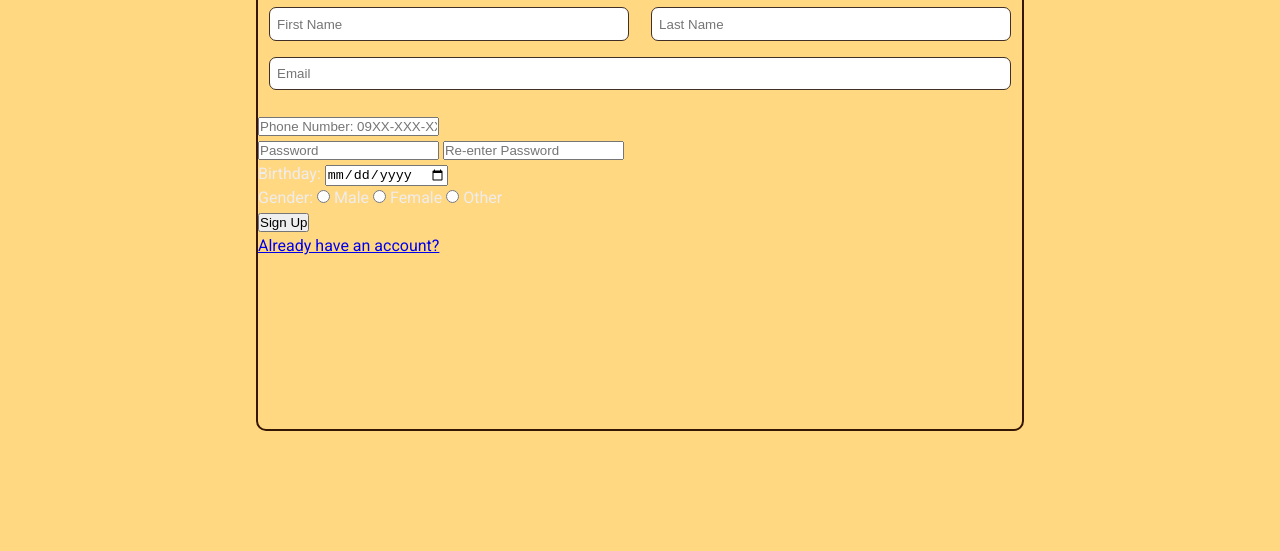
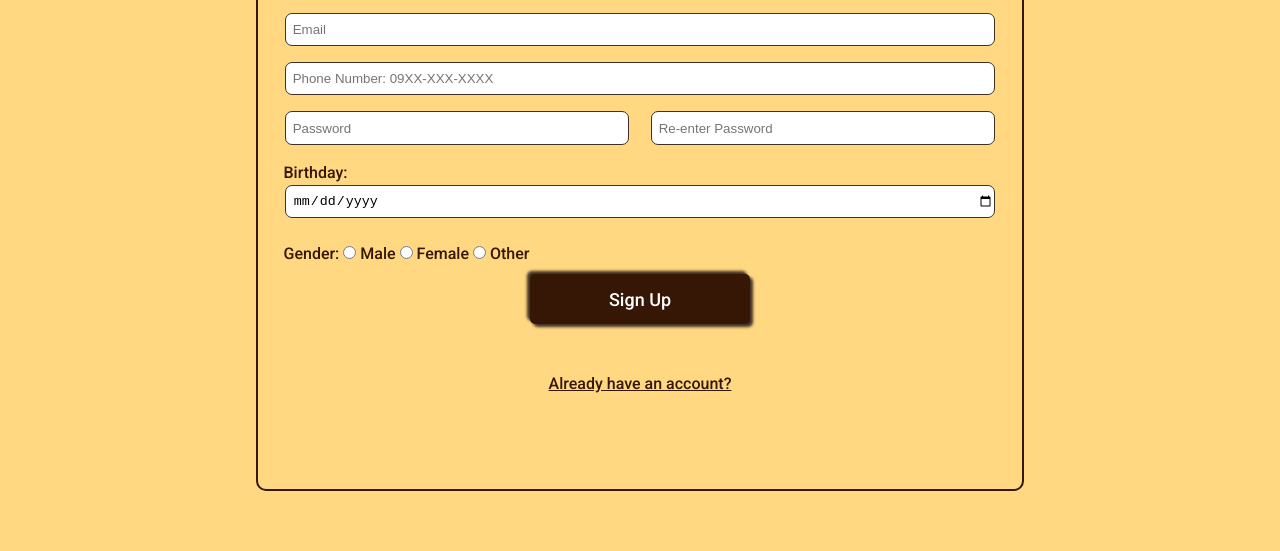
Before and after one commit to ipaapaa/pawsbook-prototype, a plain HTML site: page sign-up.html in a window 1280 px wide. Shown: the part 307-858 px from the top of the page. Drawn offline with Linux system fonts and the light colour scheme.

Commit message:
Finished up signup html, css

```diff
--- a/sign-up-styles.css
+++ b/sign-up-styles.css
@@ -71,7 +71,7 @@ body {
 
 .signup .container {
   width: 60vw;
-  height: 70vh;
+  height: 85vh;
   display: flex;
   flex-direction: column;
   border: 2px solid #361706;
@@ -94,6 +94,10 @@ body {
 
 .signup .container .signup-header p {
   font-size: 1.2rem;
+}
+
+.signup .container .forms {
+  padding: 1em;
 }
 
 hr {
@@ -135,3 +139,112 @@ hr {
   border-radius: 7px;
   margin-top: 0;
 }
+
+.telno {
+  display: flex;
+  justify-content: space-around;
+  margin-top: -0.5em;
+}
+
+#telno {
+  width: 97%;
+  height: 2.5em;
+  border: 1px solid #403027;
+  padding-left: 0.5em;
+  border-radius: 7px;
+  margin-top: 0;
+}
+
+.password {
+  display: flex;
+  justify-content: space-around;
+  margin-top: -0.5em;
+  margin-bottom: -0.5em;
+}
+
+#password {
+  width: 47%;
+  height: 2.5em;
+  border: 1px solid #403027;
+  padding-left: 0.5em;
+  border-radius: 7px;
+}
+
+#re-password {
+  width: 47%;
+  height: 2.5em;
+  border: 1px solid #403027;
+  padding-left: 0.5em;
+  border-radius: 7px;
+}
+
+.birthday-label {
+  margin-left: 9.5px;
+  color: #361706;
+  font-weight: 500;
+}
+.birthday {
+  display: flex;
+  justify-content: space-around;
+  margin-top: em;
+  flex-direction: column;
+  align-items: center;
+}
+
+#birthday {
+  width: 97%;
+  height: 2.5em;
+  border: 1px solid #403027;
+  padding-left: 0.5em;
+  border-radius: 7px;
+}
+
+.gender {
+  color: #361706;
+  font-weight: 500;
+  margin-left: 9.5px;
+}
+
+.submitbutton {
+  display: flex;
+  justify-content: center;
+  margin-top: -1em;
+}
+
+#submit {
+  height: 50px;
+  width: 30%;
+  background-color: #361706;
+  box-shadow: #403027 -3px -3px 3px, #403027 3px 3px 3px;
+
+  color: white;
+  border: none;
+  cursor: pointer;
+  border-radius: 5px;
+  font-size: 1em;
+  font-family: "Roboto", sans-serif;
+  font-weight: 500;
+  font-size: large;
+}
+
+#submit:hover {
+  background-color: #403027;
+  color: #efeced;
+}
+
+.accexists {
+  display: flex;
+  justify-content: center;
+  margin-top: 2em;
+}
+
+#accexists {
+  text-decoration: underline;
+  color: #361706;
+  font-family: "Roboto", sans-serif;
+  font-weight: 500;
+}
+
+#accexists:hover {
+  color: #403027;
+}
--- a/sign-up.html
+++ b/sign-up.html
@@ -58,6 +58,7 @@
               />
             </div>
             <br />
+            <div class="telno">
               <input
                 type="tel"
                 id="telno"
@@ -66,7 +67,9 @@
                 placeholder="Phone Number: 09XX-XXX-XXXX"
                 pattern="[0-9]{4}-[0-9]{3}-[0-9]{4}"
               />
+            </div>
             <br />
+            <div class="password">
               <input
                 type="password"
                 name="password"
@@ -81,23 +84,38 @@
                 required
                 placeholder="Re-enter Password"
               />
+            </div>
             <br />
-            <label for="birthday">Birthday: </label>
+            <label for="birthday" class="birthday-label">Birthday: </label>
+            <div class="birthday">
               <input type="date" name="birthday" id="birthday" required />
+            </div>
             <br />
+            <div class="gender">
               Gender:
-            <input type="radio" id="male" name="gender" value="male" required />
+              <input
+                type="radio"
+                id="male"
+                name="gender"
+                value="male"
+                required
+              />
               <label for="male">Male</label>
               <input type="radio" id="female" name="gender" value="female" />
               <label for="female">Female</label>
               <input type="radio" id="other" name="gender" value="other" />
               <label for="other">Other</label>
+            </div>
             <br />
-            <input type="submit" value="Sign Up" />
+            <div class="submitbutton">
+              <input type="submit" value="Sign Up" id="submit" />
+            </div>
           </form>
         </div>
 
-        <a href="#">Already have an account?</a>
+        <div class="accexists">
+          <a href="#" id="accexists">Already have an account?</a>
+        </div>
       </div>
     </section>
   </body>
```
Lines whose indentation alone changed are shown as unchanged.
